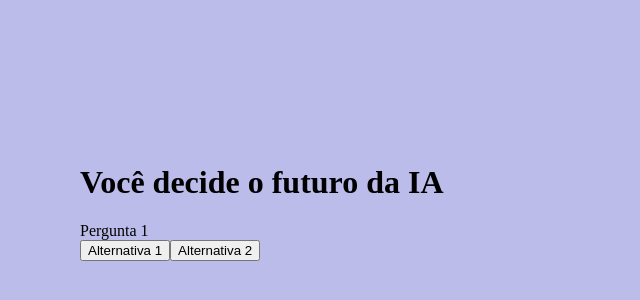
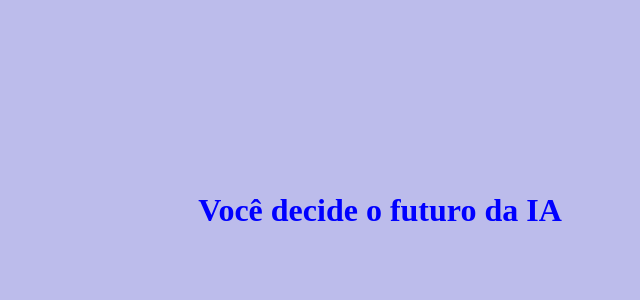
Before and after one commit to Thainaraw/IA-3f, a plain HTML site: page index.html in a window 1280 px wide. Shown: the part 198-498 px from the top of the page, without its empty margins (260-900 px from the left). Drawn offline with Linux system fonts and the light colour scheme.

Commit message:
Add files via upload

```diff
--- a/script.js
+++ b/script.js
@@ -5,17 +5,17 @@ const caixaResultado = document.querySelector('.caixa-resultado');
 
 const perguntas = [ //serve para abrir lista de perguntas
     {//abre o objeto das perguntas
-        enunciado: "Pergunta 1",
-        alternativas: ["Alternativa 1","Alternativa 2"]
+        enunciado: "Você utiliza a IA no seu dia a dia?",
+        alternativas: [{texto: "sim", afirmação:"afirmação da alternativa"},{texto: "não", afirmação:"afirmação da alternativa"}]
     },
     {
-        enunciado: "Pergunta 2",
-        alternativas: ["Alternativa 1","Alternativa 2"]
+        enunciado: "Você acha que a IA pode  ajudar no seu trabalho?",
+        alternativas: [{texto: "Sim", afirmação:"afirmação da alternativa"},{texto: "Não", afirmação:"afirmação da alternativa"}]
     },
     {
         enunciado: "Pergunta 3",
-        alternativas: ["Alternativa 1","Alternativa 2"]
-    }
+        alternativas: [{texto: "Sim", afirmação:"afirmação da alternativa"},{texto: "Não, afirmação:"afirmação da alternativa"}]
+    },
 ]
 
 let posicao = 0;
--- a/style.css
+++ b/style.css
@@ -17,4 +17,9 @@ min-height: 100vh;
     background-color: var(--cor-fundo);
     width: 90%;
     max-width: 600px;
+    text-align: center;
+    padding: 20%
 }
+h1{
+  color: var(--cor-destaque);
+}
```
